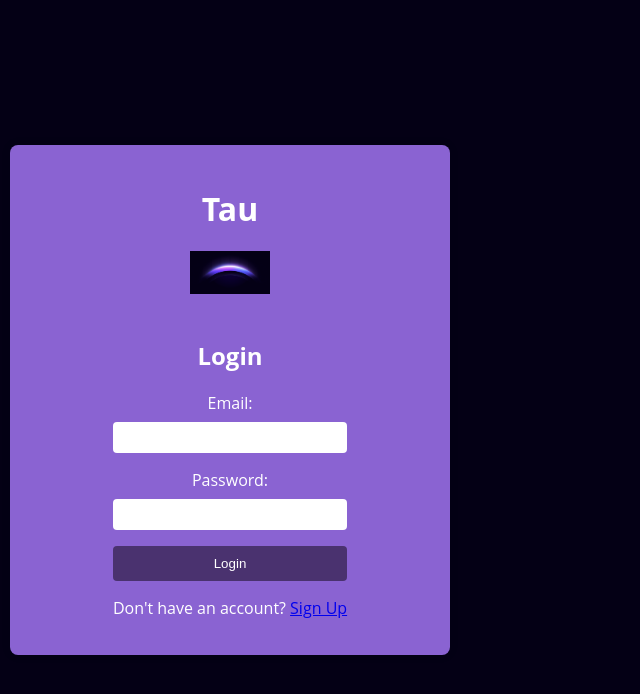
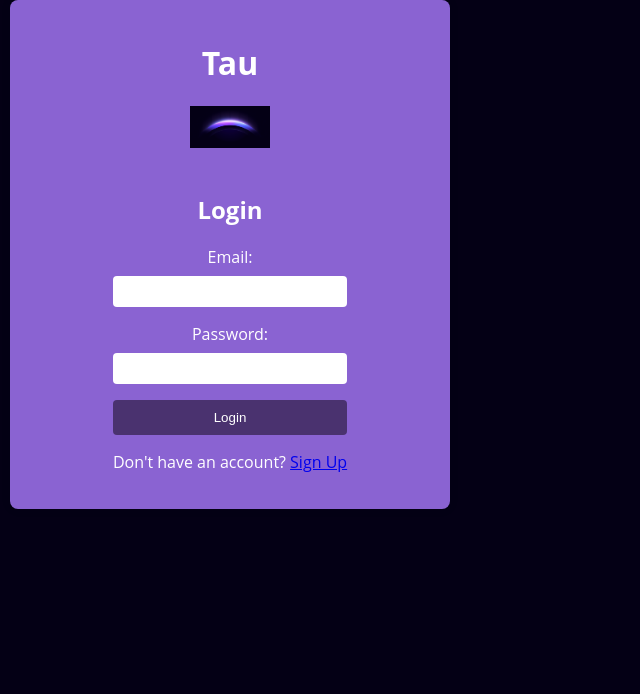
Before and after one commit to TauScheduler/Tau, a React (Create React App) app: page /Login in a window 1280 px wide. Shown: the top 694 px of the page, without its empty margins (0-640 px from the left). Built offline with nearby package versions, Linux system fonts and the light colour scheme.

Commit message:
deleted Login.css body to show nav

```diff
--- a/src/Components/Login.css
+++ b/src/Components/Login.css
@@ -1,6 +1,6 @@
 /* Login.css */
 
-body {
+/* .login-body {
   font-family: 'Open Sans', sans-serif;
   background: #040015;
   color: white;
@@ -9,7 +9,7 @@ body {
   align-items: center;
   justify-content: center;
   height: 100vh;
-}
+} */
 
 .login-container {
   background-color: #8a63d2;
```
